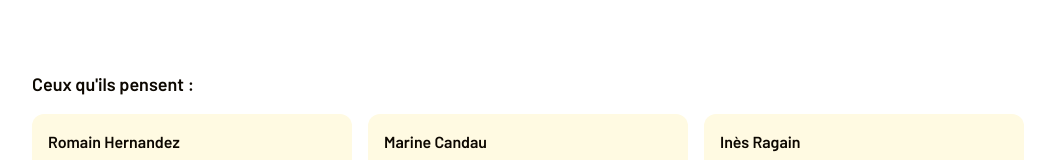
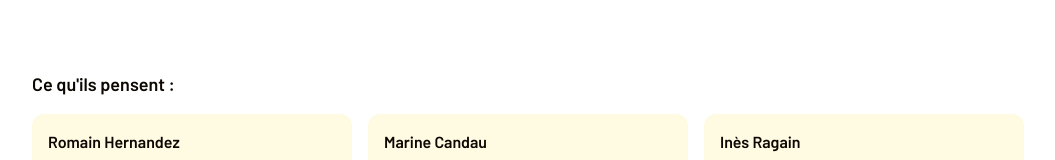
Before and after one commit to AlexisMontagnani/Holistic-Fitness, a Next.js app: page / in a window 1280 px wide. Shown: the part 746-906 px from the top of the page, without its empty margins (112-1167 px from the left). Built offline with nearby package versions, Linux system fonts and the light colour scheme.

Commit message:
fix: spelling home

```diff
--- a/app/page.jsx
+++ b/app/page.jsx
@@ -1,8 +1,8 @@
-import Homepage from "./src/components/Main/HomePage/rendering/Index";
+import HomePage from "./src/components/Main/HomePage/rendering/Index";
 export default function Home() {
   return (
     <div>
-      <Homepage></Homepage>
+      <HomePage></HomePage>
     </div>
   );
 }
--- a/app/src/components/Main/Homepage/rendering/GoogleComments/Index.jsx
+++ b/app/src/components/Main/Homepage/rendering/GoogleComments/Index.jsx
@@ -3,7 +3,7 @@ import CommentaryGoogleCard from "./CommentaryGoogleCard";
 export default function Index() {
   return (
     <div className="flex flex-col gap-4">
-      <h2 className="text-lg font-semibold">Ceux qu&apos;ils pensent :</h2>
+      <h2 className="text-lg font-semibold">Ce qu&apos;ils pensent :</h2>
 
       <div className="flex flex-col gap-4 lg:flex-row">
 
```
